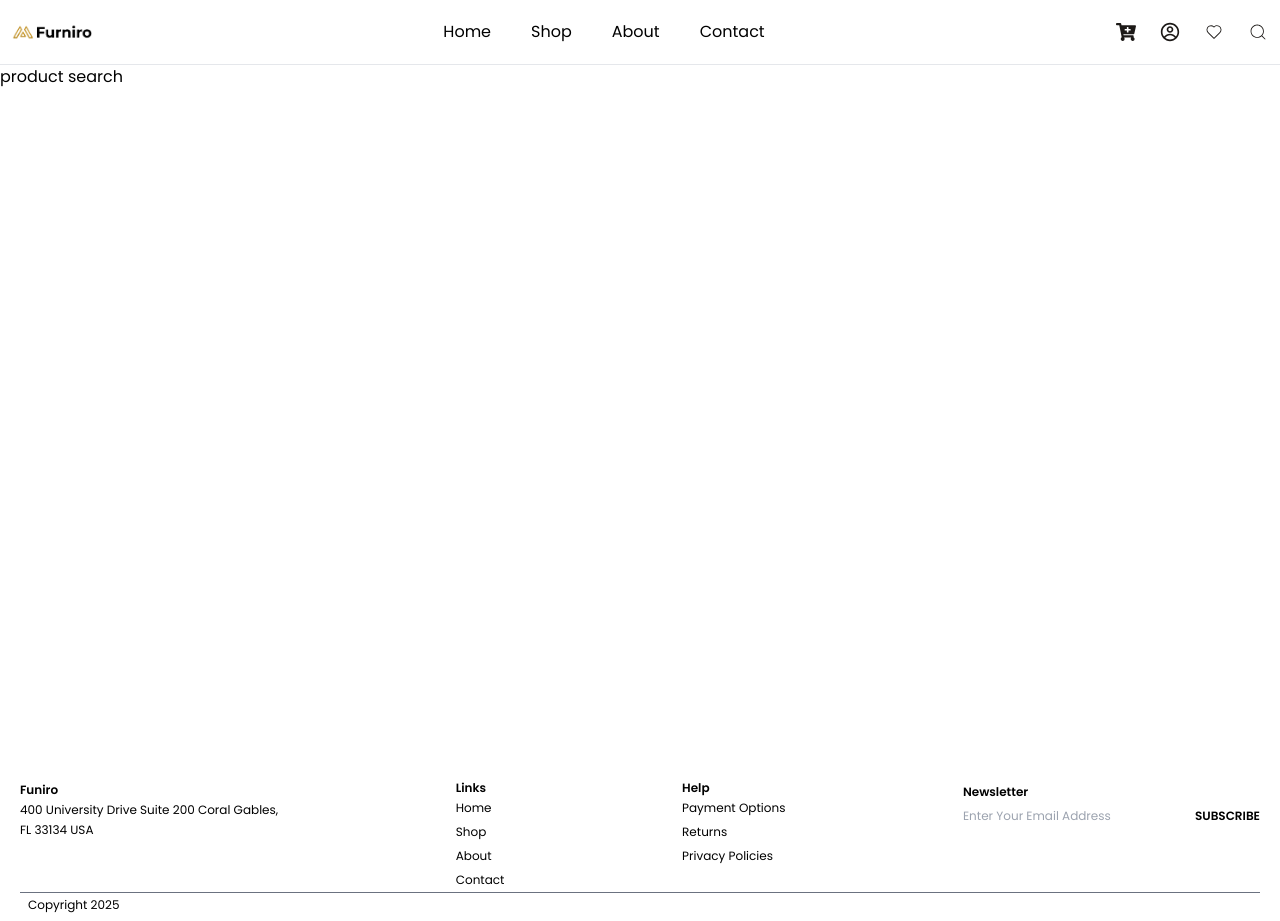
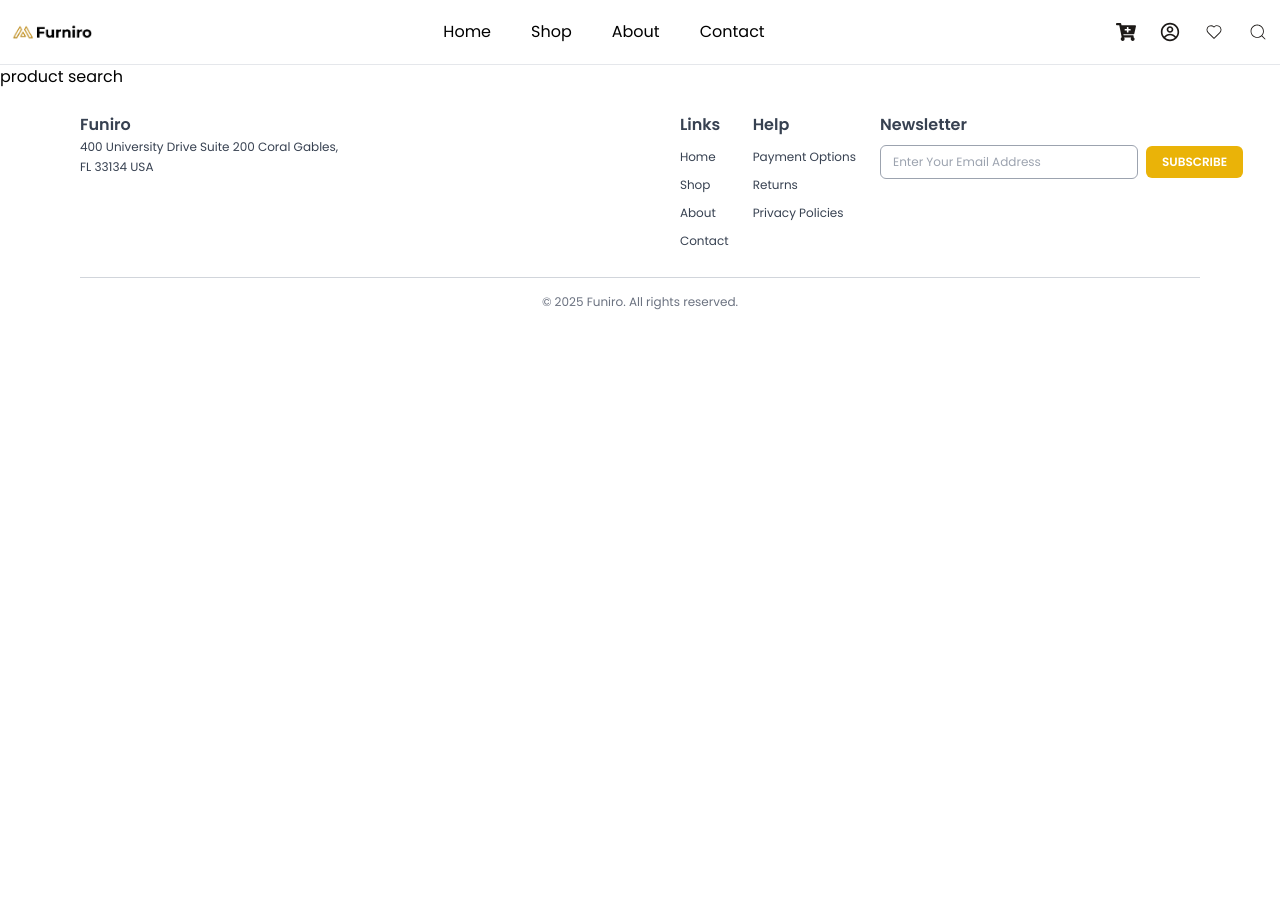
Before and after one commit to Govamarket/Furniture-Show-room, a React (Create React App) app: page /search in a window 1280 px wide. After the commit the page ends 800 px from the top, so only its background shows below. Built offline with nearby package versions, Linux system fonts and the light colour scheme.

Commit message:
initial commit

```diff
--- a/src/Components/Footer.js
+++ b/src/Components/Footer.js
@@ -2,78 +2,59 @@ import React from "react";
 
 const Footer = () => {
   return (
-    <div className="bg-white text-xs p-5 absolute bottom-0 w-full h-5">
-      <footer>
-        <div className="flex justify-between md:flex gap-3 w-full">
-          <section className="leading-5">
-            <span className="font-bold">
-              {" "}
-              <p>Funiro</p>
-            </span>
-            <span>
+    <footer className="bg-white text-xs px-4 py-6 md:px-10 lg:px-20 text-gray-700">
+      {/* Top section */}
+      <div className="flex flex-col md:flex-row md:justify-between md:items-start gap-6 w-full">
+        {/* Address */}
+        <section className="leading-5 max-w-xs">
+          <p className="font-bold text-base">Funiro</p>
           <p>400 University Drive Suite 200 Coral Gables,</p>
-            </span>
-            <span>
           <p>FL 33134 USA</p>
-            </span>
         </section>
 
-          <div>
-            <span className="font-bold">
-              <p>Links</p>
-            </span>
+        {/* Links */}
+        <div className="flex flex-col sm:flex-row gap-6">
           <section className="leading-6">
-              <span>Home</span>
-              <span>
-                <p>Shop</p>
-              </span>
-              <span>
-                <p>About</p>
-              </span>
-              <span>
-                <p>Contact</p>
-              </span>
-            </section>
-          </div>
-
-          <section>
-            <span className="font-bold">
-              <p>Help</p>
-            </span>
-            <div className="leading-6">
-              <span>
-                <p>Payment Options</p>
-              </span>
-              <span>
-                <p>Returns</p>
-              </span>
-              <span>
-                <p>Privacy Policies</p>
-              </span>
-            </div>
+            <p className="font-bold text-base mb-2">Links</p>
+            <ul className="space-y-1">
+              <li>Home</li>
+              <li>Shop</li>
+              <li>About</li>
+              <li>Contact</li>
+            </ul>
           </section>
 
           <section className="leading-6">
-            <span className="font-bold">Newsletter</span>
-            <div>
-              <span>
+            <p className="font-bold text-base mb-2">Help</p>
+            <ul className="space-y-1">
+              <li>Payment Options</li>
+              <li>Returns</li>
+              <li>Privacy Policies</li>
+            </ul>
+          </section>
+
+          {/* Newsletter */}
+          <section className="leading-6 max-w-xs">
+            <p className="font-bold text-base mb-2">Newsletter</p>
+            <div className="flex flex-col sm:flex-row items-start sm:items-center gap-2">
               <input
                 type="text"
                 placeholder="Enter Your Email Address"
-                  className="border-0 outline-none"
-                ></input>
-                <span className="font-bold">
-                  <button>SUBSCRIBE</button>
-                </span>
-              </span>
+                className="border border-gray-400 px-3 py-1 rounded-md w-full sm:w-auto"
+              />
+              <button className="bg-yellow-500 text-white px-4 py-1 rounded-md font-bold">
+                SUBSCRIBE
+              </button>
             </div>
           </section>
         </div>
-        <section className="border-t border-gray-500 p-2 pt-1">
-          <p> Copyright 2025</p>
-        </section>
+      </div>
+
+      {/* Bottom copyright */}
+      <div className="border-t border-gray-300 mt-6 pt-4 text-center text-gray-500 text-xs">
+        © {new Date().getFullYear()} Funiro. All rights reserved.
+      </div>
     </footer>
-    </div>
   );
 };
 
```
Lines whose indentation alone changed are shown as unchanged.
